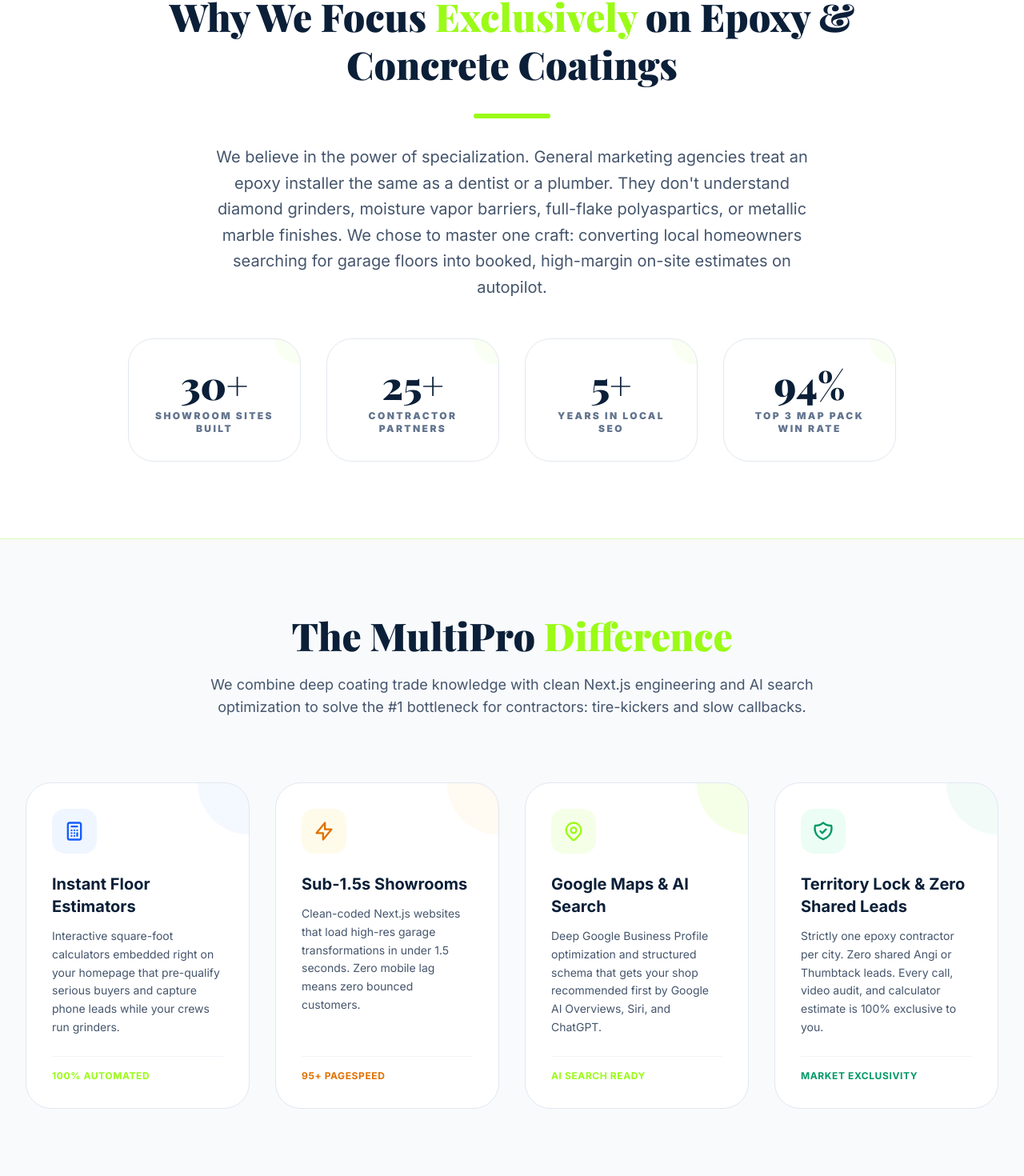
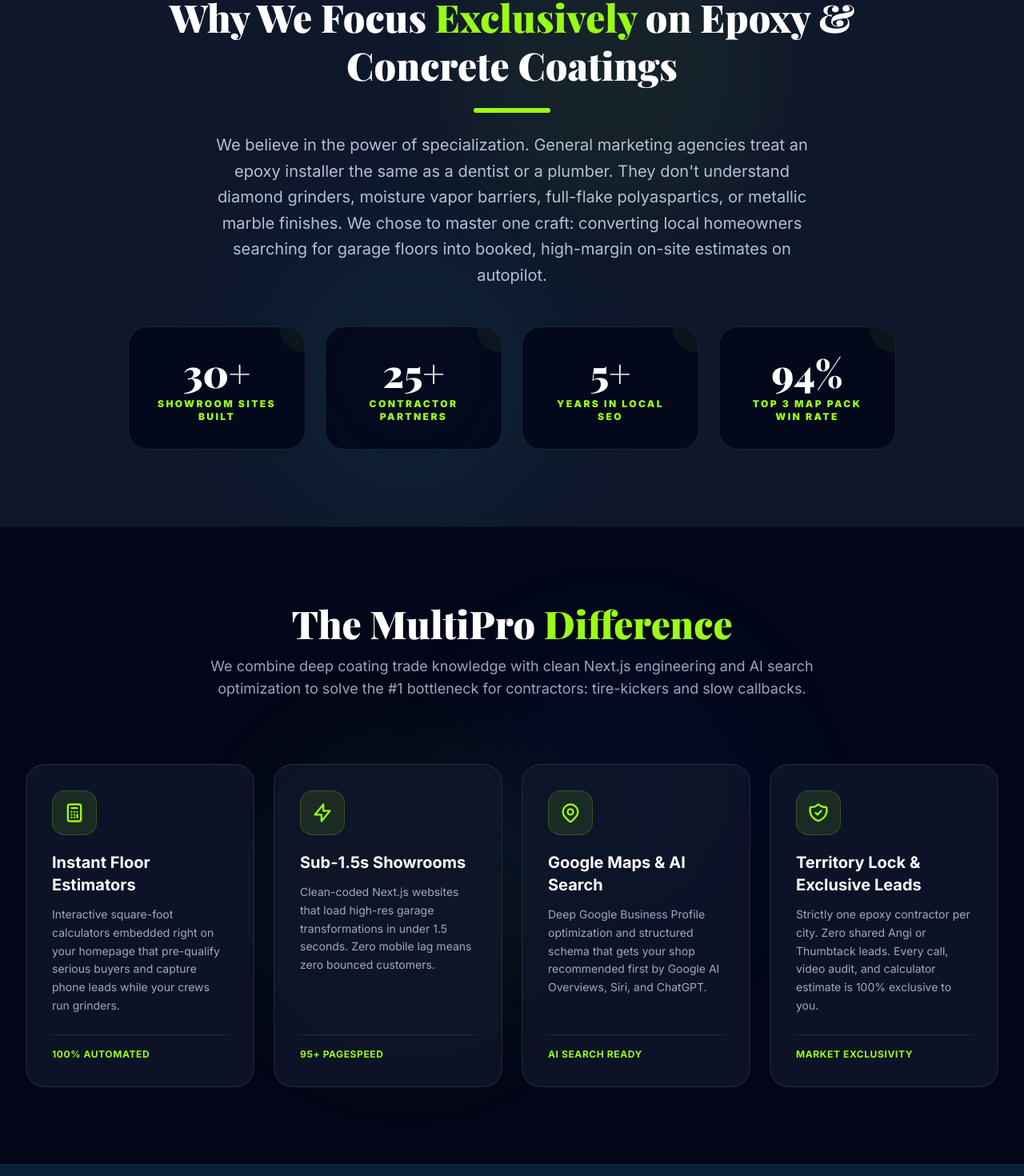
Before and after one commit to mahabubkabir40-ai/multipro-digital, a Next.js app: page /about in a window 1280 px wide. Shown: the part 1067-2537 px from the top of the page at 80% size. Built offline with nearby package versions, Linux system fonts and the light colour scheme; a web font is replaced by a local one.

Commit message:
fix(mobile): full-site mobile responsive hardening, fullscreen nav menu, and dark theme unification

```diff
--- a/src/app/about/page.tsx
+++ b/src/app/about/page.tsx
@@ -43,27 +43,30 @@ export default function AboutPage() {
         </div>
       </section>
 
-      {/* Identity Section */}
-      <section className="py-24 bg-white relative">
-        <div className="max-w-5xl mx-auto px-4 sm:px-6 lg:px-8 text-center">
+      {/* Identity Section - Seamless Dark Theme */}
+      <section className="py-20 sm:py-24 bg-slate-900 relative overflow-hidden border-t border-white/5">
+        <div className="absolute top-0 right-1/4 w-96 h-96 bg-brand-lime/5 rounded-full blur-3xl pointer-events-none" />
+        <div className="absolute bottom-0 left-1/4 w-96 h-96 bg-cyan-500/5 rounded-full blur-3xl pointer-events-none" />
+
+        <div className="max-w-5xl mx-auto px-4 sm:px-6 lg:px-8 text-center relative z-10">
           <div className="space-y-12">
             <div className="flex flex-col items-center">
-              <h2 className="text-3xl md:text-5xl font-serif text-[#0b1f38] font-black leading-tight mb-8">
+              <h2 className="text-2xl sm:text-4xl md:text-5xl font-serif text-white font-black leading-tight mb-6">
                 Why We Focus <span className="text-brand-lime">Exclusively</span> on Epoxy &amp; Concrete Coatings
               </h2>
-              <div className="w-24 h-1.5 bg-brand-lime rounded-full mb-8"></div>
-              <p className="text-slate-600 text-lg md:text-xl leading-relaxed max-w-3xl mx-auto">
-                <AutoLinker>We believe in the power of specialization. General marketing agencies treat an epoxy installer the same as a dentist or a plumber. They don&apos;t understand diamond grinders, moisture vapor barriers, full-flake polyaspartics, or metallic marble finishes. We chose to master one craft: converting local homeowners searching for garage floors into booked, high-margin on-site estimates on autopilot.</AutoLinker>
+              <div className="w-24 h-1.5 bg-brand-lime rounded-full mb-6"></div>
+              <p className="text-blue-100/80 text-base sm:text-lg md:text-xl leading-relaxed max-w-3xl mx-auto font-sans">
+                <AutoLinker isDark>We believe in the power of specialization. General marketing agencies treat an epoxy installer the same as a dentist or a plumber. They don&apos;t understand diamond grinders, moisture vapor barriers, full-flake polyaspartics, or metallic marble finishes. We chose to master one craft: converting local homeowners searching for garage floors into booked, high-margin on-site estimates on autopilot.</AutoLinker>
               </p>
             </div>
 
-            <div className="grid sm:grid-cols-2 lg:grid-cols-4 gap-8">
+            <div className="grid grid-cols-2 lg:grid-cols-4 gap-4 sm:gap-6">
               {stats.map((stat, idx) => (
-                <div key={idx} className="bg-white p-8 rounded-[2rem] border border-slate-200 relative group overflow-hidden transition-all duration-500 hover:shadow-[0_20px_50px_rgba(154,251,22,0.15)] hover:-translate-y-4">
+                <div key={idx} className="bg-slate-950/80 p-5 sm:p-8 rounded-2xl sm:rounded-3xl border border-white/10 relative group overflow-hidden transition-all duration-300 hover:border-brand-lime/40 hover:shadow-[0_10px_30px_rgba(154,251,22,0.12)] hover:-translate-y-1">
                   <div className="absolute top-0 right-0 w-16 h-16 bg-brand-lime/5 rounded-full -mr-8 -mt-8 group-hover:scale-150 transition-transform duration-700" />
                   <div className="relative z-10 text-center">
-                    <div className="text-5xl font-serif font-black text-[#0b1f38] mb-2">{stat.value}</div>
-                    <div className="text-slate-500 text-xs font-black tracking-[0.2em] uppercase">{stat.label}</div>
+                    <div className="text-3xl sm:text-5xl font-serif font-black text-white mb-2">{stat.value}</div>
+                    <div className="text-brand-lime text-[10px] sm:text-xs font-black tracking-[0.15em] sm:tracking-[0.2em] uppercase">{stat.label}</div>
                   </div>
                 </div>
               ))}
@@ -72,86 +75,85 @@ export default function AboutPage() {
         </div>
       </section>
 
-      {/* Values Section */}
-      <section className="py-24 bg-slate-50 border-y border-brand-lime/30">
-        <div className="max-w-7xl mx-auto px-4 sm:px-6 lg:px-8">
-          <div className="text-center max-w-3xl mx-auto mb-20">
-            <h2 className="text-3xl md:text-5xl font-serif text-[#0b1f38] font-black mb-6">
+      {/* Values Section - Dark Luxury Grid */}
+      <section className="py-20 sm:py-24 bg-slate-950 border-t border-white/5 relative overflow-hidden">
+        <div className="absolute top-1/3 left-1/4 w-96 h-96 bg-brand-lime/5 rounded-full blur-3xl pointer-events-none" />
+        <div className="absolute bottom-1/3 right-1/4 w-96 h-96 bg-blue-500/5 rounded-full blur-3xl pointer-events-none" />
+
+        <div className="max-w-7xl mx-auto px-4 sm:px-6 lg:px-8 relative z-10">
+          <div className="text-center max-w-3xl mx-auto mb-14 sm:mb-20">
+            <h2 className="text-2xl sm:text-4xl md:text-5xl font-serif text-white font-black mb-4">
               The MultiPro <span className="text-brand-lime">Difference</span>
             </h2>
-            <p className="text-slate-600 text-lg">
+            <p className="text-blue-100/70 text-base sm:text-lg font-sans">
               We combine deep coating trade knowledge with clean Next.js engineering and AI search optimization to solve the #1 bottleneck for contractors: tire-kickers and slow callbacks.
             </p>
           </div>
 
-          <div className="grid sm:grid-cols-2 lg:grid-cols-4 gap-8">
-            <div className="bg-white p-8 rounded-[2rem] border border-slate-200 relative group overflow-hidden transition-all duration-500 hover:shadow-[0_20px_50px_rgba(154,251,22,0.15)] hover:-translate-y-4 flex flex-col justify-between">
+          <div className="grid sm:grid-cols-2 lg:grid-cols-4 gap-6">
+            <div className="bg-slate-900/80 p-6 sm:p-8 rounded-3xl border border-white/10 relative group overflow-hidden transition-all duration-300 hover:border-brand-lime/40 hover:shadow-[0_10px_30px_rgba(154,251,22,0.12)] hover:-translate-y-1 flex flex-col justify-between">
               <div>
-                <div className="w-14 h-14 bg-blue-50 rounded-2xl flex items-center justify-center mb-6 group-hover:scale-110 transition-transform duration-500">
-                  <svg className="w-7 h-7 text-blue-600" fill="none" stroke="currentColor" viewBox="0 0 24 24"><path strokeLinecap="round" strokeLinejoin="round" strokeWidth="2" d="M9 7h6m0 10v-3m-3 3h.01M9 17h.01M9 14h.01M12 14h.01M15 11h.01M12 11h.01M9 11h.01M7 21h10a2 2 0 002-2V5a2 2 0 00-2-2H7a2 2 0 00-2 2v14a2 2 0 002 2z"></path></svg>
+                <div className="w-12 h-12 sm:w-14 sm:h-14 bg-brand-lime/10 border border-brand-lime/20 rounded-2xl flex items-center justify-center mb-5 group-hover:scale-110 transition-transform duration-300">
+                  <svg className="w-6 h-6 sm:w-7 sm:h-7 text-brand-lime" fill="none" stroke="currentColor" viewBox="0 0 24 24"><path strokeLinecap="round" strokeLinejoin="round" strokeWidth="2" d="M9 7h6m0 10v-3m-3 3h.01M9 17h.01M9 14h.01M12 14h.01M15 11h.01M12 11h.01M9 11h.01M7 21h10a2 2 0 002-2V5a2 2 0 00-2-2H7a2 2 0 00-2 2v14a2 2 0 002 2z"></path></svg>
                 </div>
-                <h3 className="text-xl font-bold text-[#0b1f38] mb-3">Instant Floor Estimators</h3>
-                <p className="text-slate-600 text-sm leading-relaxed">Interactive square-foot calculators embedded right on your homepage that pre-qualify serious buyers and capture phone leads while your crews run grinders.</p>
+                <h3 className="text-lg sm:text-xl font-bold text-white mb-2 sm:mb-3">Instant Floor Estimators</h3>
+                <p className="text-blue-100/70 text-xs sm:text-sm leading-relaxed font-sans">Interactive square-foot calculators embedded right on your homepage that pre-qualify serious buyers and capture phone leads while your crews run grinders.</p>
               </div>
-              <div className="mt-6 pt-4 border-t border-slate-100 text-xs font-bold text-brand-lime uppercase tracking-wider">100% Automated</div>
-              <div className="absolute top-0 right-0 w-32 h-32 bg-blue-500/5 rounded-full -mr-16 -mt-16 group-hover:scale-110 transition-transform duration-700" />
+              <div className="mt-6 pt-4 border-t border-white/10 text-[10px] sm:text-xs font-bold text-brand-lime uppercase tracking-wider">100% Automated</div>
             </div>
 
-            <div className="bg-white p-8 rounded-[2rem] border border-slate-200 relative group overflow-hidden transition-all duration-500 hover:shadow-[0_20px_50px_rgba(154,251,22,0.15)] hover:-translate-y-4 flex flex-col justify-between">
+            <div className="bg-slate-900/80 p-6 sm:p-8 rounded-3xl border border-white/10 relative group overflow-hidden transition-all duration-300 hover:border-brand-lime/40 hover:shadow-[0_10px_30px_rgba(154,251,22,0.12)] hover:-translate-y-1 flex flex-col justify-between">
               <div>
-                <div className="w-14 h-14 bg-amber-50 rounded-2xl flex items-center justify-center mb-6 group-hover:scale-110 transition-transform duration-500">
-                  <svg className="w-7 h-7 text-amber-600" fill="none" stroke="currentColor" viewBox="0 0 24 24"><path strokeLinecap="round" strokeLinejoin="round" strokeWidth="2" d="M13 10V3L4 14h7v7l9-11h-7z"></path></svg>
+                <div className="w-12 h-12 sm:w-14 sm:h-14 bg-brand-lime/10 border border-brand-lime/20 rounded-2xl flex items-center justify-center mb-5 group-hover:scale-110 transition-transform duration-300">
+                  <svg className="w-6 h-6 sm:w-7 sm:h-7 text-brand-lime" fill="none" stroke="currentColor" viewBox="0 0 24 24"><path strokeLinecap="round" strokeLinejoin="round" strokeWidth="2" d="M13 10V3L4 14h7v7l9-11h-7z"></path></svg>
                 </div>
-                <h3 className="text-xl font-bold text-[#0b1f38] mb-3">Sub-1.5s Showrooms</h3>
-                <p className="text-slate-600 text-sm leading-relaxed">Clean-coded Next.js websites that load high-res garage transformations in under 1.5 seconds. Zero mobile lag means zero bounced customers.</p>
+                <h3 className="text-lg sm:text-xl font-bold text-white mb-2 sm:mb-3">Sub-1.5s Showrooms</h3>
+                <p className="text-blue-100/70 text-xs sm:text-sm leading-relaxed font-sans">Clean-coded Next.js websites that load high-res garage transformations in under 1.5 seconds. Zero mobile lag means zero bounced customers.</p>
               </div>
-              <div className="mt-6 pt-4 border-t border-slate-100 text-xs font-bold text-amber-600 uppercase tracking-wider">95+ PageSpeed</div>
-              <div className="absolute top-0 right-0 w-32 h-32 bg-amber-500/5 rounded-full -mr-16 -mt-16 group-hover:scale-110 transition-transform duration-700" />
+              <div className="mt-6 pt-4 border-t border-white/10 text-[10px] sm:text-xs font-bold text-brand-lime uppercase tracking-wider">95+ PageSpeed</div>
             </div>
 
-            <div className="bg-white p-8 rounded-[2rem] border border-slate-200 relative group overflow-hidden transition-all duration-500 hover:shadow-[0_20px_50px_rgba(154,251,22,0.15)] hover:-translate-y-4 flex flex-col justify-between">
+            <div className="bg-slate-900/80 p-6 sm:p-8 rounded-3xl border border-white/10 relative group overflow-hidden transition-all duration-300 hover:border-brand-lime/40 hover:shadow-[0_10px_30px_rgba(154,251,22,0.12)] hover:-translate-y-1 flex flex-col justify-between">
               <div>
-                <div className="w-14 h-14 bg-brand-lime/10 rounded-2xl flex items-center justify-center mb-6 group-hover:scale-110 transition-transform duration-500">
-                  <svg className="w-7 h-7 text-brand-lime" fill="none" stroke="currentColor" viewBox="0 0 24 24"><path strokeLinecap="round" strokeLinejoin="round" strokeWidth="2" d="M17.657 16.657L13.414 20.9a1.998 1.998 0 01-2.827 0l-4.244-4.243a8 8 0 1111.314 0z"></path><path strokeLinecap="round" strokeLinejoin="round" strokeWidth="2" d="M15 11a3 3 0 11-6 0 3 3 0 016 0z"></path></svg>
+                <div className="w-12 h-12 sm:w-14 sm:h-14 bg-brand-lime/10 border border-brand-lime/20 rounded-2xl flex items-center justify-center mb-5 group-hover:scale-110 transition-transform duration-300">
+                  <svg className="w-6 h-6 sm:w-7 sm:h-7 text-brand-lime" fill="none" stroke="currentColor" viewBox="0 0 24 24"><path strokeLinecap="round" strokeLinejoin="round" strokeWidth="2" d="M17.657 16.657L13.414 20.9a1.998 1.998 0 01-2.827 0l-4.244-4.243a8 8 0 1111.314 0z"></path><path strokeLinecap="round" strokeLinejoin="round" strokeWidth="2" d="M15 11a3 3 0 11-6 0 3 3 0 016 0z"></path></svg>
                 </div>
-                <h3 className="text-xl font-bold text-[#0b1f38] mb-3">Google Maps &amp; AI Search</h3>
-                <p className="text-slate-600 text-sm leading-relaxed">Deep Google Business Profile optimization and structured schema that gets your shop recommended first by Google AI Overviews, Siri, and ChatGPT.</p>
+                <h3 className="text-lg sm:text-xl font-bold text-white mb-2 sm:mb-3">Google Maps &amp; AI Search</h3>
+                <p className="text-blue-100/70 text-xs sm:text-sm leading-relaxed font-sans">Deep Google Business Profile optimization and structured schema that gets your shop recommended first by Google AI Overviews, Siri, and ChatGPT.</p>
               </div>
-              <div className="mt-6 pt-4 border-t border-slate-100 text-xs font-bold text-brand-lime uppercase tracking-wider">AI Search Ready</div>
-              <div className="absolute top-0 right-0 w-32 h-32 bg-brand-lime/10 rounded-full -mr-16 -mt-16 group-hover:scale-110 transition-transform duration-700" />
+              <div className="mt-6 pt-4 border-t border-white/10 text-[10px] sm:text-xs font-bold text-brand-lime uppercase tracking-wider">AI Search Ready</div>
             </div>
 
-            <div className="bg-white p-8 rounded-[2rem] border border-slate-200 relative group overflow-hidden transition-all duration-500 hover:shadow-[0_20px_50px_rgba(154,251,22,0.15)] hover:-translate-y-4 flex flex-col justify-between">
+            <div className="bg-slate-900/80 p-6 sm:p-8 rounded-3xl border border-white/10 relative group overflow-hidden transition-all duration-300 hover:border-brand-lime/40 hover:shadow-[0_10px_30px_rgba(154,251,22,0.12)] hover:-translate-y-1 flex flex-col justify-between">
               <div>
-                <div className="w-14 h-14 bg-emerald-50 rounded-2xl flex items-center justify-center mb-6 group-hover:scale-110 transition-transform duration-500">
-                  <svg className="w-7 h-7 text-emerald-600" fill="none" stroke="currentColor" viewBox="0 0 24 24"><path strokeLinecap="round" strokeLinejoin="round" strokeWidth="2" d="M9 12l2 2 4-4m5.618-4.016A11.955 11.955 0 0112 2.944a11.955 11.955 0 01-8.618 3.04A12.02 12.02 0 003 9c0 5.591 3.824 10.29 9 11.622 5.176-1.332 9-6.03 9-11.622 0-1.042-.133-2.052-.382-3.016z"></path></svg>
+                <div className="w-12 h-12 sm:w-14 sm:h-14 bg-brand-lime/10 border border-brand-lime/20 rounded-2xl flex items-center justify-center mb-5 group-hover:scale-110 transition-transform duration-300">
+                  <svg className="w-6 h-6 sm:w-7 sm:h-7 text-brand-lime" fill="none" stroke="currentColor" viewBox="0 0 24 24"><path strokeLinecap="round" strokeLinejoin="round" strokeWidth="2" d="M9 12l2 2 4-4m5.618-4.016A11.955 11.955 0 0112 2.944a11.955 11.955 0 01-8.618 3.04A12.02 12.02 0 003 9c0 5.591 3.824 10.29 9 11.622 5.176-1.332 9-6.03 9-11.622 0-1.042-.133-2.052-.382-3.016z"></path></svg>
                 </div>
-                <h3 className="text-xl font-bold text-[#0b1f38] mb-3">Territory Lock &amp; Zero Shared Leads</h3>
-                <p className="text-slate-600 text-sm leading-relaxed">
-                  <AutoLinker>Strictly one epoxy contractor per city. Zero shared Angi or Thumbtack leads. Every call, video audit, and calculator estimate is 100% exclusive to you.</AutoLinker>
+                <h3 className="text-lg sm:text-xl font-bold text-white mb-2 sm:mb-3">Territory Lock &amp; Exclusive Leads</h3>
+                <p className="text-blue-100/70 text-xs sm:text-sm leading-relaxed font-sans">
+                  <AutoLinker isDark>Strictly one epoxy contractor per city. Zero shared Angi or Thumbtack leads. Every call, video audit, and calculator estimate is 100% exclusive to you.</AutoLinker>
                 </p>
               </div>
-              <div className="mt-6 pt-4 border-t border-slate-100 text-xs font-bold text-emerald-600 uppercase tracking-wider">Market Exclusivity</div>
-              <div className="absolute top-0 right-0 w-32 h-32 bg-emerald-500/5 rounded-full -mr-16 -mt-16 group-hover:scale-110 transition-transform duration-700" />
+              <div className="mt-6 pt-4 border-t border-white/10 text-[10px] sm:text-xs font-bold text-brand-lime uppercase tracking-wider">Market Exclusivity</div>
             </div>
           </div>
         </div>
       </section>
 
       {/* Final CTA Section */}
-      <section className="py-24 bg-[#0b1f38] relative overflow-hidden group">
+      <section className="py-20 sm:py-24 bg-[#0b1f38] relative overflow-hidden group border-t border-white/5">
         <div className="absolute inset-0 bg-[radial-gradient(ellipse_at_top,_var(--tw-gradient-stops))] from-[#1A365D] via-[#0b1f38] to-[#0b1f38] opacity-50" />
         <div className="max-w-4xl mx-auto px-4 sm:px-6 lg:px-8 relative z-10 text-center">
-          <h2 className="text-4xl md:text-6xl font-serif font-black text-white mb-6 leading-tight">
+          <h2 className="text-3xl sm:text-5xl md:text-6xl font-serif font-black text-white mb-4 sm:mb-6 leading-tight">
             Ready to Lock Out Competitors in Your City?
           </h2>
-          <p className="text-lg md:text-xl text-blue-100/80 max-w-2xl mx-auto mb-10">
+          <p className="text-base sm:text-lg md:text-xl text-blue-100/80 max-w-2xl mx-auto mb-8 sm:mb-10 font-sans">
             Get a free, personalized 60-second video audit showing your Google Map Pack ranking gaps, AI search visibility, and mobile site speed score.
           </p>
           <div className="flex justify-center">
             <Link
               href="/free-audit"
-              className="relative group overflow-hidden px-8 sm:px-12 py-5 rounded-2xl bg-brand-lime text-slate-950 font-black text-sm sm:text-lg transition-all duration-300 transform hover:scale-[1.05] hover:shadow-[0_0_40px_rgba(154,251,22,0.6)] active:scale-95 flex items-center justify-center gap-2 select-none"
+              className="relative group overflow-hidden w-full sm:w-auto px-8 sm:px-12 py-4 sm:py-5 rounded-2xl bg-brand-lime text-slate-950 font-black text-sm sm:text-lg transition-all duration-300 transform hover:scale-[1.05] hover:shadow-[0_0_40px_rgba(154,251,22,0.6)] active:scale-95 flex items-center justify-center gap-2 select-none"
               style={{ WebkitTapHighlightColor: 'transparent' }}
             >
               <span className="relative z-10 flex items-center justify-center gap-2">
--- a/src/components/Testimonials.tsx
+++ b/src/components/Testimonials.tsx
@@ -12,7 +12,7 @@ export default function Testimonials() {
   }, []);
 
   if (!mounted) {
-    return <section id="testimonials" className="py-24 bg-slate-50 min-h-[300px]" />;
+    return <section id="testimonials" className="py-20 sm:py-28 lg:py-32 bg-slate-950 min-h-[300px]" />;
   }
 
   const testimonials = [
```
Also changed, not shown: src/app/contact/page.tsx (+59 -60 lines), src/app/privacy-policy/page.tsx (+21 -22 lines), src/components/Navbar.tsx (+20 -7 lines).
